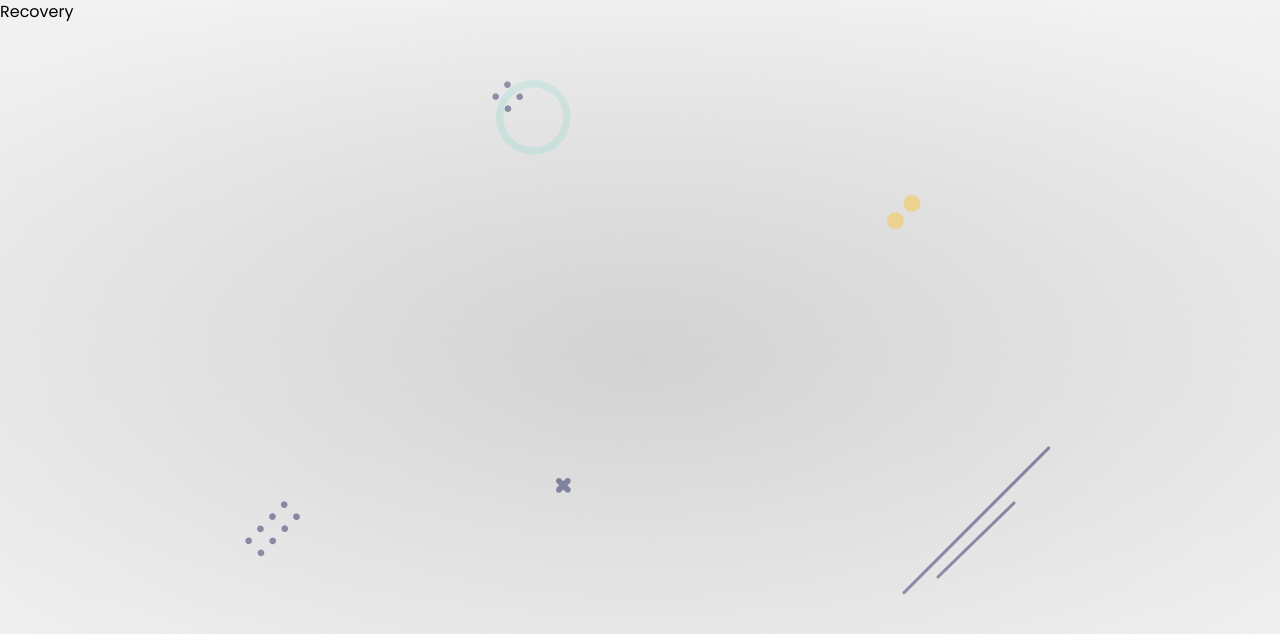
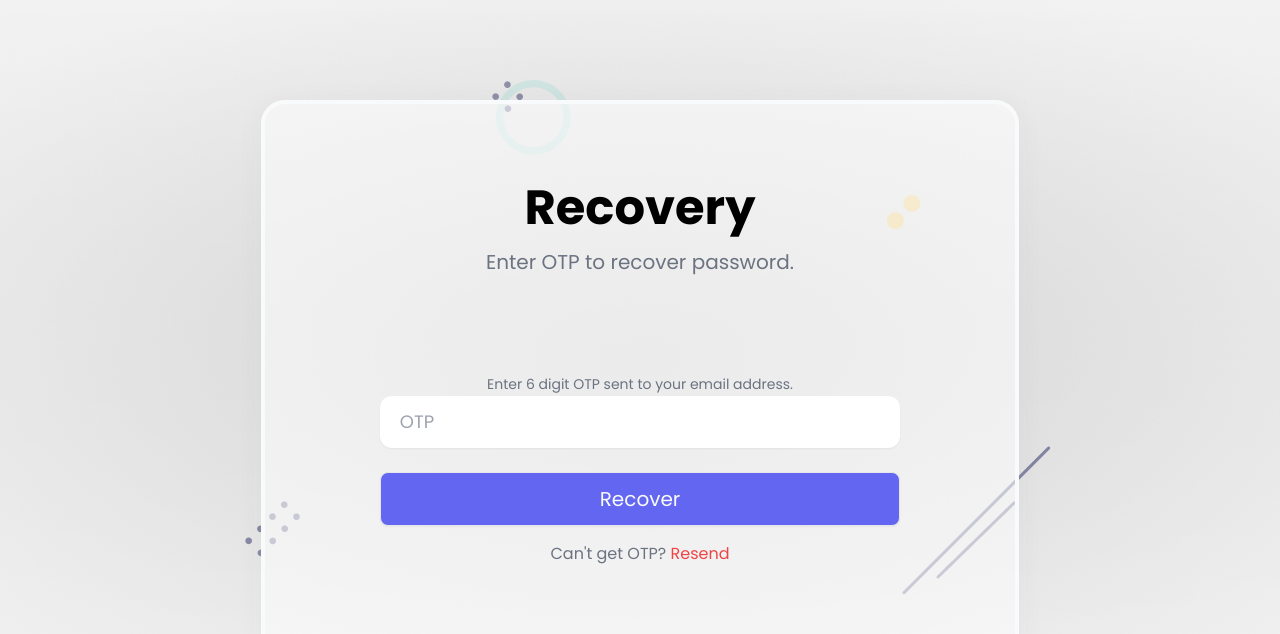
Before and after one commit to DevmanushRaky/mern-otp-login, a React (Create React App) app in the folder client/: page /recovery in a window 1280 px wide. Shown: the top 634 px of the page. Built offline with nearby package versions, Linux system fonts and the light colour scheme.

Commit message:
password, recovery, reset UI created

```diff
--- a/client/src/components/Recovery.js
+++ b/client/src/components/Recovery.js
@@ -1,7 +1,48 @@
 import React from 'react'
+import { Toaster } from 'react-hot-toast';
+
+import styles from '../styles/Username.module.css';
 
 export default function Recovery() {
+
+
   return (
-    <div>Recovery</div>
+    <div className="container mx-auto">
+
+      <Toaster position='top-center' reverseOrder={false}></Toaster>
+
+      <div className='flex justify-center items-center h-screen'>
+        <div className={styles.glass}>
+
+          <div className="title flex flex-col items-center">
+            <h4 className='text-5xl font-bold'>Recovery</h4>
+            <span className='py-4 text-xl w-2/3 text-center text-gray-500'>
+                Enter OTP to recover password.
+            </span>
+          </div>
+
+          <form className='pt-20'>
+
+              <div className="textbox flex flex-col items-center gap-6">
+
+                  <div className="input text-center">
+                    <span className='py-4 text-sm text-left text-gray-500'>
+                      Enter 6 digit OTP sent to your email address.
+                    </span>
+                    <input className={styles.textbox} type="text" placeholder='OTP' />
+                  </div>
+
+                  <button className={styles.btn} type='submit'>Recover</button>
+              </div>
+
+              <div className="text-center py-4">
+                <span className='text-gray-500'>Can't get OTP? <button className='text-red-500'>Resend</button></span>
+              </div>
+
+          </form>
+
+        </div>
+      </div>
+    </div>
   )
 }
```
